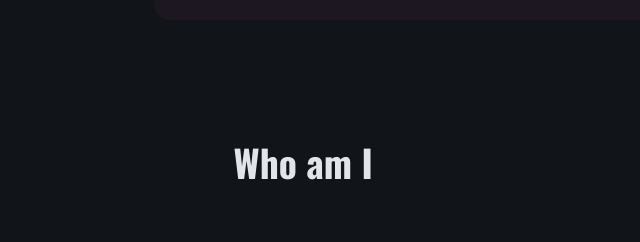
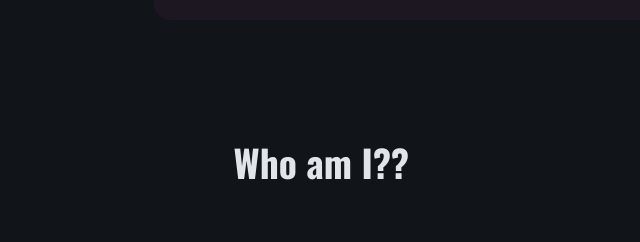
Before and after one commit to Vattghern203/portfolio_vatt, a website: page index.html in a window 1280 px wide. Shown: the part 1660-1902 px from the top of the page, 0-640 px from the left. Drawn offline with nearby package versions, Linux system fonts and the light colour scheme.

```diff
--- a/index.html
+++ b/index.html
@@ -48,7 +48,7 @@
         </section>
         <section class="wrapper__content">
             <h2 class="content__heading">
-                Who am I
+                Who am I??
             </h2>
         </section>
         <section class="wrapper__content">
```
Also changed, not shown: 1 other file.
